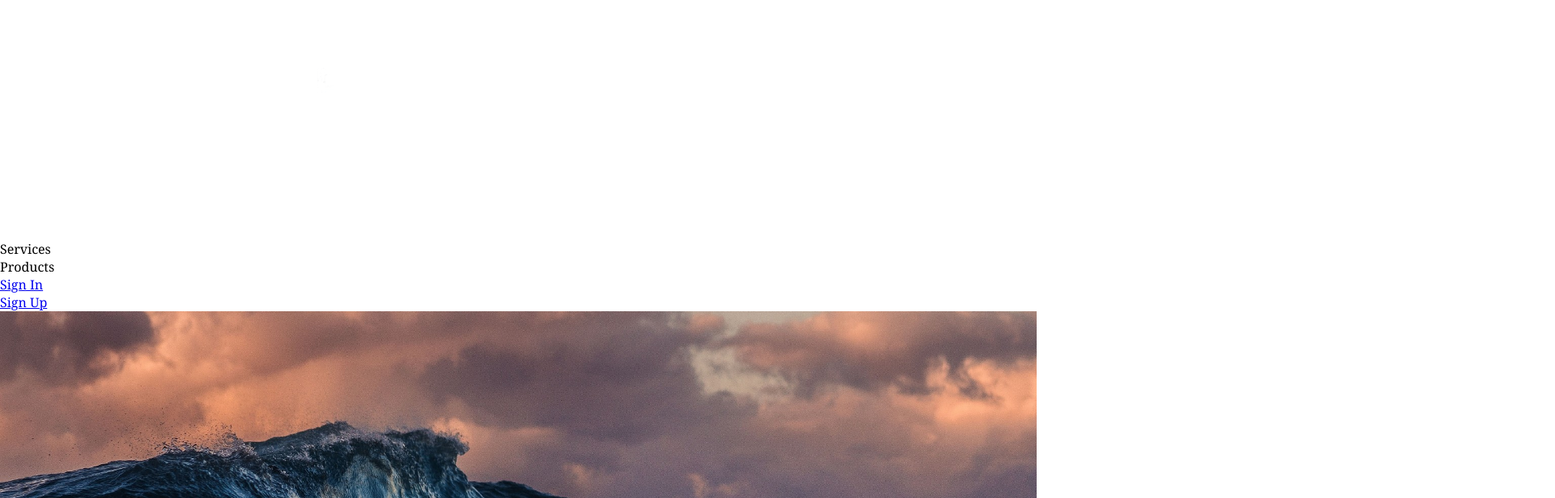
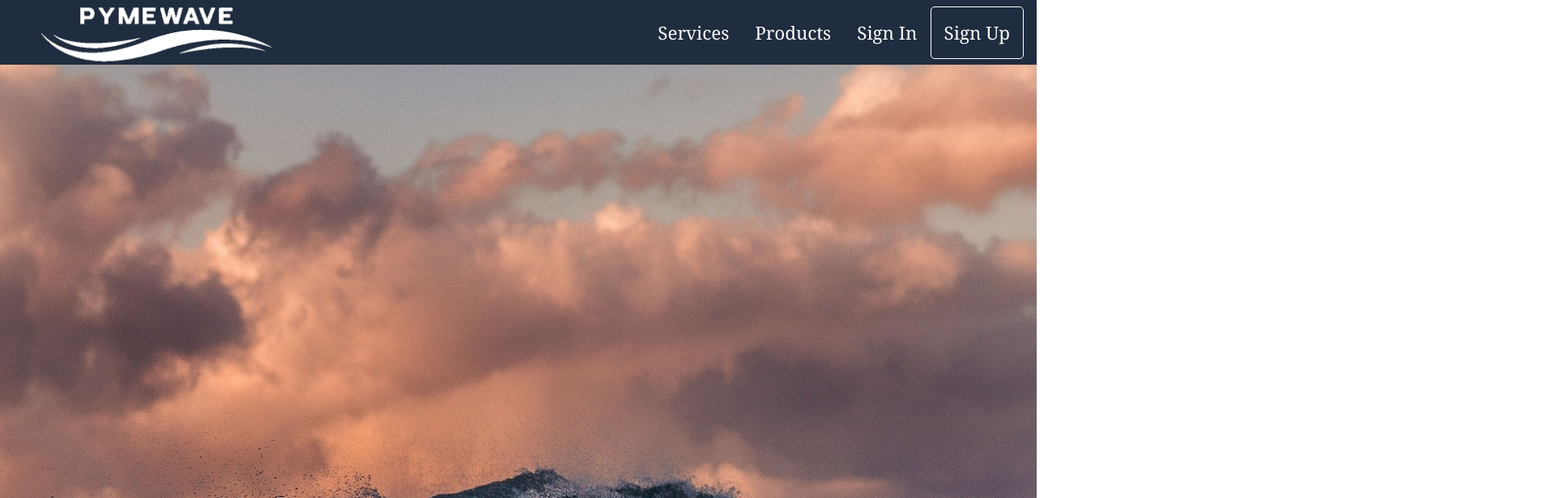
Before and after one commit to SouthThunder/PymeWave, a React (Create React App) app in the folder frontend/: page /AboutUs in a window 1280 px wide. Shown: the top 616 px of the page at 81% size, 1920 px wide, since content can reach past the window. Built offline with nearby package versions, Linux system fonts and the light colour scheme.

Commit message:
Corrección css 1.1

```diff
--- a/frontend/src/App.css
+++ b/frontend/src/App.css
@@ -10,7 +10,8 @@
     padding: 0;
     margin: 0;
     font-family: Cambria, Cochin, Georgia, Times, 'Times New Roman', serif;
-    /* overflow: hidden; */
+
+
 }
 
 body{
--- a/frontend/src/pages/AboutUs/AboutUs.css
+++ b/frontend/src/pages/AboutUs/AboutUs.css
@@ -3,14 +3,8 @@
     position: relative;
     padding-bottom: 13vh;
     min-height: 100vh;
-    background-color: white;
-}
-.aboutus-component header > picture{
-    margin-left: 4rem;
-}
-
-.aboutus-component header > picture >a{
-    margin-left: 12rem;
+    /* background-color: white; */
+    overflow-x: hidden;
 }
 
 /*Fin header*/
@@ -131,58 +125,3 @@ ol li{
 }
 
 /*Footer*/
-
-
-.aboutus-component footer{
-    position: absolute;
-    bottom: 0;
-    width: 100vw;
-    height: 10vh;
-    background: var(--primaryColor);
-    clear: both;
-    display: flex;
-}
-
-.aboutus-component footer > .left{
-    float: left;
-    width: 50%;
-    padding-left: 15rem;
-    display: flex;
-    height: 100%;
-    align-items: center;
-}
-
-.aboutus-component .left p{
-    display: inline-block;
-    padding: 1rem;
-    color: var(--tertiaryColor);
-    font-size: 1.2rem;
-}
-
-
-
-.aboutus-component .left p:nth-child(n+1) a{
-    text-decoration: none;
-    color: var(--tertiaryColor);
-}
-
-.aboutus-component .left p:nth-child(n+1) a:hover{
-    color:var(--secondaryColor);
-    cursor: pointer;
-    transition: all 0.4s ease;
-}
-
-.aboutus-component .right{
-    display: flex;
-    align-items: center;
-    justify-content: center;
-    float: right;
-    width: 50%;
-}
-
-.aboutus-component .right img{
-    display: inline-block;
-    padding-left: 2rem;
-    height: 2.5rem;
-    color: var(--tertiaryColor);
-}
--- a/frontend/src/pages/AboutUs/AboutUs.jsx
+++ b/frontend/src/pages/AboutUs/AboutUs.jsx
@@ -4,6 +4,8 @@ import { useState } from "react";
 import { useNavigate } from "react-router-dom";
 import {Link} from 'react-router-dom';
 import './AboutUs.css';
+import { Header } from "../../components/Header/Header";
+import { Footer } from "../../components/Footer/Footer";
 
 const URI = 'http://localhost:8000/AboutUs';
 
@@ -13,22 +15,8 @@ const CompAboutUs = () => {
     return(
 
         <div className="aboutus-component">
-            <header>
-                <picture>
-                    <Link to ={`/`} ><img src="/images/Logos/PymeWaveSinFondo(white).png" alt="logo"/></Link>
-                </picture>
-                <nav>
-                    <div className="nav_box">
-                        <ul>
-                            <li>Services</li>
-                            <li>Products</li>
-                            <li><a href="/SignIn">Sign In</a></li>
-                            <li id="Sign_btns"><Link to ={`/SingUp`} >Sign Up</Link> </li>
-                        </ul>
-                    </div>
-                </nav>
-            </header>
-            <main>
+           <Header/>
+            <div className="main-aboutus">
                 <picture>
             <img src="/images/Backgrounds/home_main_img.jpg" alt="main"/>
                 </picture>
@@ -74,20 +62,8 @@ const CompAboutUs = () => {
                 </section>
 
 
-            </main>
-            <footer>
-                <div className="left">
-                    <p>© 2023 PymeWave, Inc</p>
-                    <p><a href="">Terms</a></p>
-                    <p><a href="">Privacy</a></p>
-                </div>
-                <div className="right">
-                    <a href="https://www.facebook.com/" target="_blank"><img src="/images/Social-media/Facebook-icon.png" alt="Facebook"/></a>
-                    <a href="https://twitter.com/?lang=es" target="_blank"><img src="/images/Social-media/Twitter-icon.png" alt="Twitter"/></a>
-                    <a href="https://www.instagram.com/" target="_blank"><img src="/images/Social-media/Instagram-icon.png" alt="Instagram"/></a>
-                    <a href="https://discord.com/" target="_blank"><img src="/images/Social-media/Discord-icon.png" alt="Discord"/></a>
-                </div>
-            </footer>
+            </div>
+            <Footer/>
         </div>
 
     );
```
